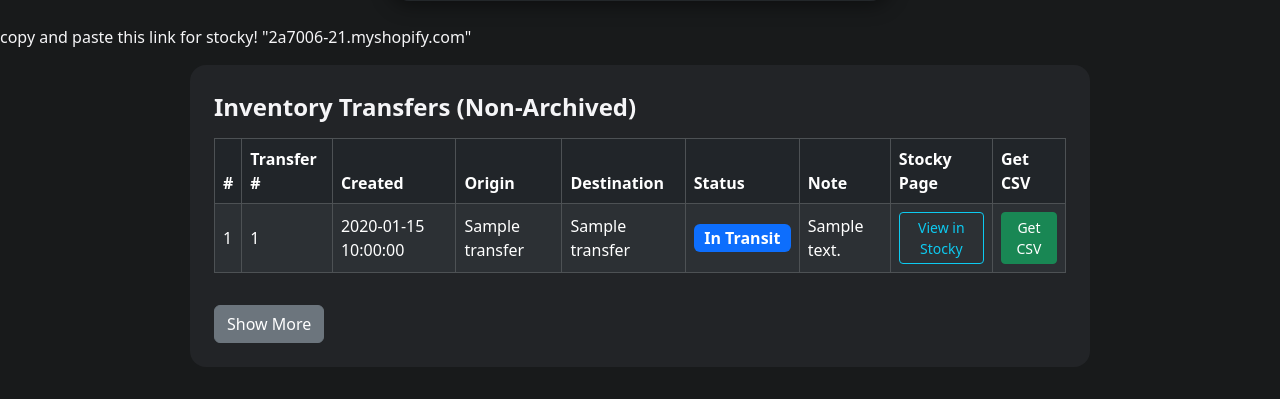
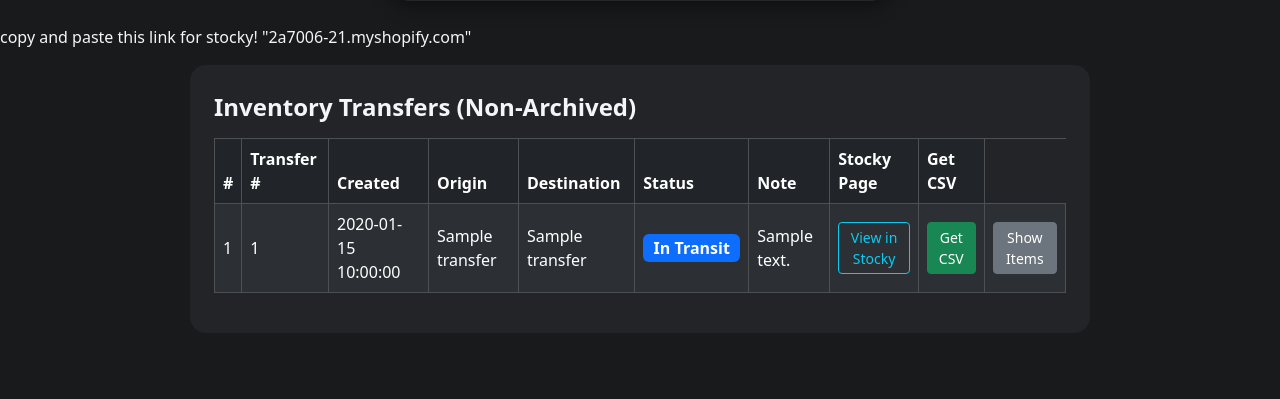
Before and after one commit to ITASFrank/pdf-transfers, a Flask app: template templates/index.html in a window 1280 px wide. Shown: the part 603-1002 px from the top of the page. After the commit the page ends 896 px from the top, so only its background shows below. Run offline with Flask 3, Linux system fonts and the light colour scheme; the template is opened without the code that fills it: most values are stand-ins (such as "Sample title", 1, 10 or a date in 2020).

Commit message:
new vers

```diff
--- a/app.py
+++ b/app.py
@@ -69,6 +69,35 @@ def get_stocky_transfers():
         except Exception as e:
             print("Error fetching Stocky transfers:", e)
     return transfers
+
+@app.route("/transfer_items/<transfer_id>")
+def transfer_items(transfer_id):
+    # Fetch this transfer's details from Stocky
+    url = f"https://stocky.shopifyapps.com/api/v2/stock_transfers/{transfer_id}.json"
+    headers = {
+        "Authorization": f"API KEY={STOCKY_API_KEY}",
+        "Store-Name": SHOPIFY_STORE,
+        "Content-Type": "application/json"
+    }
+    try:
+        resp = requests.get(url, headers=headers)
+        if resp.ok:
+            transfer = resp.json().get("stock_transfer", {})
+            items = transfer.get("stock_transfer_items", [])
+            result = []
+            for item in items:
+                result.append({
+                    "quantity": item.get("quantity"),
+                    "sku": item.get("sku", ""),
+                    "product_title": item.get("product_title", ""),
+                    "bin_location": item.get("bin_location", "")
+                })
+            return {"items": result}
+        else:
+            return {"items": []}
+    except Exception as e:
+        return {"items": [], "error": str(e)}
+
 
 class TransferSheetPDF(FPDF):
     def __init__(self, stock_transfer_title, vendor, clerk, *args, **kwargs):
@@ -176,13 +205,5 @@ def index():
         today_date=datetime.today().strftime("%Y-%m-%d")
     )
 
-@app.route("/fetch-transfers", methods=["GET"])
-def fetch_transfers():
-    try:
-        transfers = get_stocky_transfers()
-        return {"transfers": transfers}, 200
-    except Exception as e:
-        return {"error": str(e)}, 500
-
 if __name__ == "__main__":
     app.run(host="0.0.0.0", port=10000)
--- a/templates/index.html
+++ b/templates/index.html
@@ -62,7 +62,7 @@
     <h4 class="mb-3" style="font-weight: 700;">Inventory Transfers (Non-Archived)</h4>
     {% if transfers and transfers|length > 0 %}
         <div class="table-responsive">
-            <table class="table table-dark table-striped table-bordered align-middle" id="transfers-table">
+            <table class="table table-dark table-striped table-bordered align-middle">
                 <thead>
                     <tr>
                         <th>#</th>
@@ -104,55 +104,59 @@
                                    href="{{ t.csv_url }}"
                                    target="_blank" rel="noopener">Get CSV</a>
                             </td>
+                            <td>
+                                <button class="btn btn-sm btn-secondary show-more-btn" data-transfer-id="{{ t.id }}">Show Items</button>
+                            </td>
+                        </tr>
+                        <tr class="item-row" id="items-row-{{ t.id }}" style="display:none;">
+                            <td colspan="11">
+                                <div id="items-container-{{ t.id }}">Loading...</div>
+                            </td>
                         </tr>
                         {% endfor %}
                     </tbody>
+
             </table>
         </div>
-        <button id="show-more-btn" class="btn btn-secondary mt-3">Show More</button>
     {% else %}
         <div class="text-secondary">No active transfers available.</div>
     {% endif %}
 </div>
+<script>
+    document.querySelectorAll('.show-more-btn').forEach(btn => {
+        btn.addEventListener('click', function() {
+            let transferId = btn.getAttribute('data-transfer-id');
+            let row = document.getElementById('items-row-' + transferId);
+            let container = document.getElementById('items-container-' + transferId);
 
-<script>
-    document.getElementById("show-more-btn").addEventListener("click", function() {
-        fetch("/fetch-transfers")
-            .then(response => response.json())
+            if (row.style.display === "none") {
+                row.style.display = "";
+                container.innerHTML = "Loading...";
+                fetch(`/transfer_items/${transferId}`)
+                    .then(resp => resp.json())
                     .then(data => {
-                if (data.transfers) {
-                    const tableBody = document.querySelector("#transfers-table tbody");
-                    data.transfers.forEach((t, index) => {
-                        const row = `
-                            <tr>
-                                <td>${index + 1}</td>
-                                <td>${t.sequential_id}</td>
-                                <td>${t.created_at}</td>
-                                <td>${t.origin_name}</td>
-                                <td>${t.destination_name}</td>
-                                <td>
-                                    ${t.status === "Draft" ? '<span class="badge bg-warning text-dark">Draft</span>' :
-                                      t.status === "In Transit" ? '<span class="badge bg-primary">In Transit</span>' :
-                                      `<span class="badge bg-secondary">${t.status}</span>`}
-                                </td>
-                                <td>${t.note || ''}</td>
-                                <td>
-                                    <a class="btn btn-sm btn-outline-info"
-                                       href="${t.stocky_url}"
-                                       target="_blank" rel="noopener">View in Stocky</a>
-                                </td>
-                                <td>
-                                    <a class="btn btn-sm btn-success"
-                                       href="${t.csv_url}"
-                                       target="_blank" rel="noopener">Get CSV</a>
-                                </td>
-                            </tr>
-                        `;
-                        tableBody.insertAdjacentHTML("beforeend", row);
+                        if (data.items && data.items.length > 0) {
+                            let html = `<table class="table table-sm table-bordered"><thead><tr>
+                                <th>QTY</th><th>SKU</th><th>Product Title</th><th>Bin Location</th>
+                            </tr></thead><tbody>`;
+                            data.items.forEach(item => {
+                                html += `<tr>
+                                    <td>${item.quantity}</td>
+                                    <td>${item.sku}</td>
+                                    <td>${item.product_title}</td>
+                                    <td>${item.bin_location}</td>
+                                </tr>`;
                             });
+                            html += "</tbody></table>";
+                            container.innerHTML = html;
+                        } else {
+                            container.innerHTML = "<em>No items found.</em>";
                         }
-            })
-            .catch(error => console.error("Error fetching transfers:", error));
+                    });
+            } else {
+                row.style.display = "none";
+            }
+        });
     });
     </script>
 </body>
```
Lines whose indentation alone changed are shown as unchanged.
